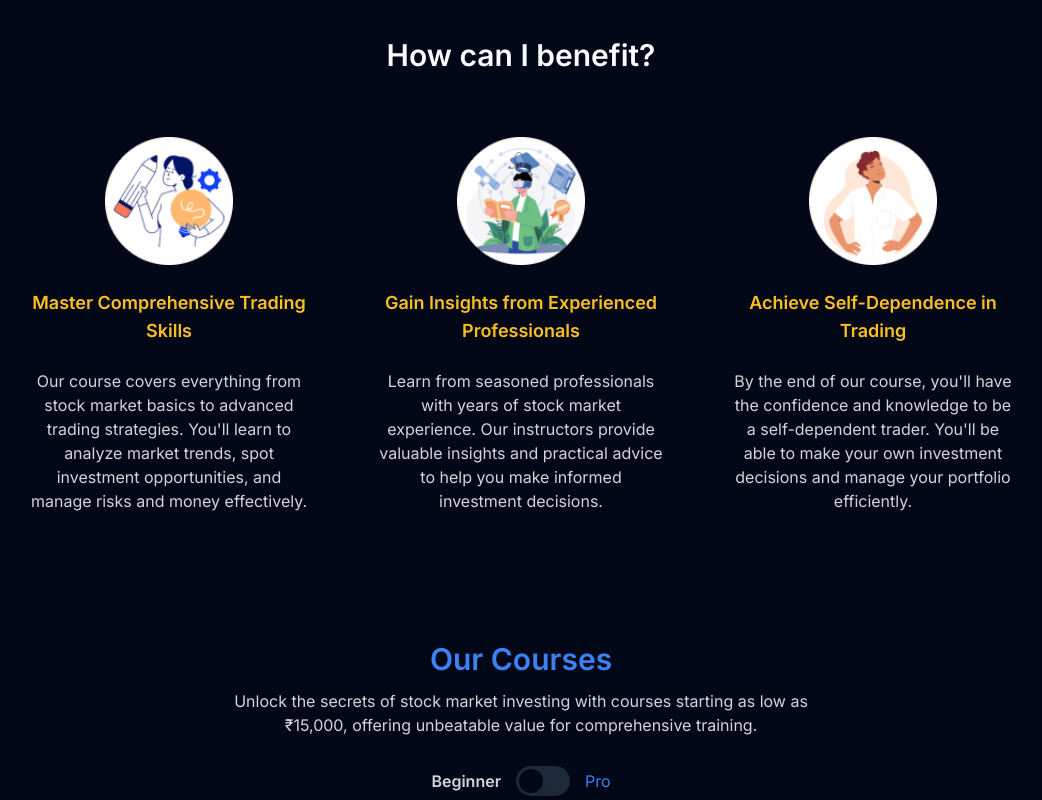
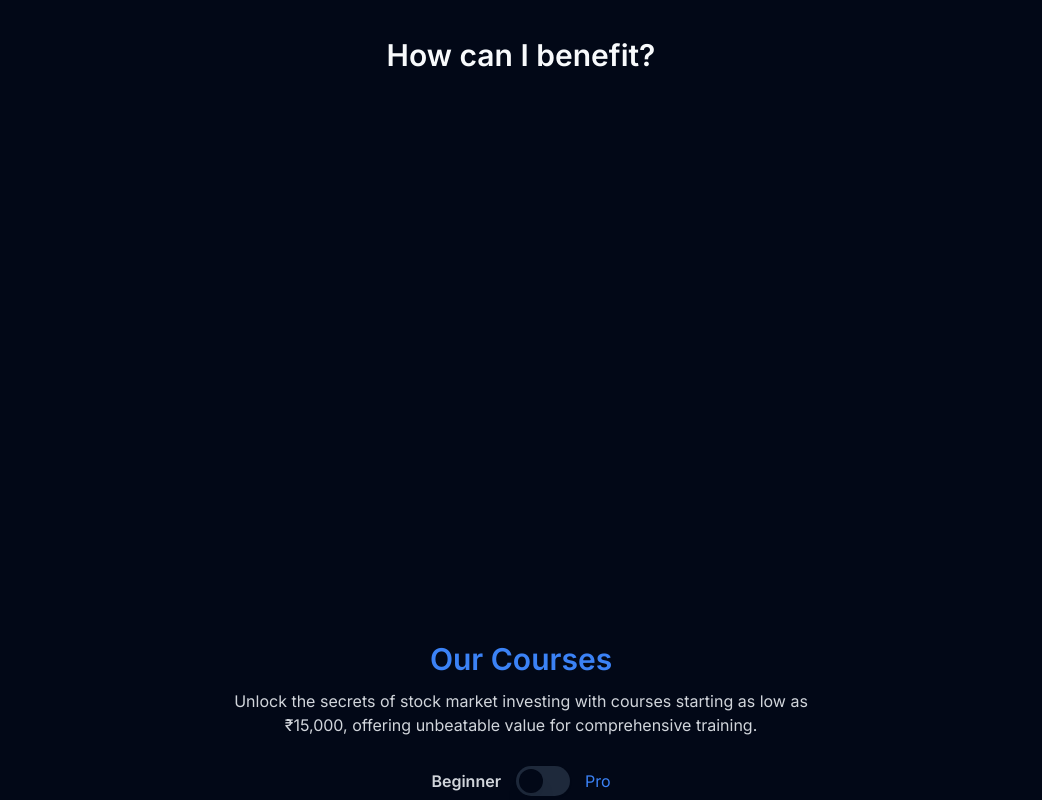
Before and after one commit to yash91989201/broking_bisons, a Next.js app: page / in a window 1280 px wide. Shown: the part 860-1660 px from the top of the page, without its empty margins (119-1161 px from the left). Built offline with nearby package versions, Linux system fonts and the light colour scheme.

Commit message:
style: add fade in animations for cards

```diff
--- a/src/components/home/benefit-card.tsx
+++ b/src/components/home/benefit-card.tsx
@@ -21,7 +21,7 @@ export default function BenefitCard({
 			ref={ref}
 			className={cn(
 				isIntersecting
-					? "animate-in xl:slide-in-from-top slide-in-from-left xl:slide-in-from-left-0 fade-in-0 duration-700"
+					? "animate-fade-in-left xl:animate-fade-in-down fade-in-0"
 					: "",
 				"flex flex-col gap-6 w-64 lg:w-72 items-center transition-all"
 			)}
--- a/src/components/home/course-card.tsx
+++ b/src/components/home/course-card.tsx
@@ -22,7 +22,7 @@ export default function CourseCard({ course }: { course: CourseType }) {
 			ref={ref}
 			className={cn(
 				isIntersecting
-					? "animate-in xl:slide-in-from-top slide-in-from-left xl:slide-in-from-left-0 fade-in-0"
+					? "animate-fade-in-left xl:animate-fade-in-down fade-in-0"
 					: "",
 				"flex flex-col gap-6 w-80 md:w-96 items-center bg-gray-900 p-6 rounded-xl xl:hover:scale-105 xl:hover:-mt-3 transition-all xl:hover:duration-150 duration-700"
 			)}
--- a/src/components/home/reason-card.tsx
+++ b/src/components/home/reason-card.tsx
@@ -23,7 +23,7 @@ export default function ReasonCard({
 			ref={ref}
 			className={cn(
 				isIntersecting
-					? "animate-in xl:slide-in-from-top slide-in-from-left xl:slide-in-from-left-0 fade-in-0 duration-700"
+					? "animate-fade-in-left xl:animate-fade-in-down fade-in-0"
 					: "",
 				"flex flex-col gap-6 max-w-96 items-center bg-gray-900 p-6 lg:pt-0 rounded-xl xl:hover:scale-105 transition-all"
 			)}
--- a/tailwind.config.ts
+++ b/tailwind.config.ts
@@ -67,10 +67,36 @@ const config = {
           from: { height: "var(--radix-accordion-content-height)" },
           to: { height: "0" },
         },
+        'fade-in-up': {
+          '0%': {
+            opacity: '0',
+            transform: 'translateY(36px)',
+          },
+          '100%': {
+            opacity: '1',
+            transform: 'translateY(0)',
+          },
+        },
+        'fade-in-down': {
+          '0%': { opacity: '0', transform: 'translateY(-20px)' },
+          '100%': { opacity: '1', transform: 'translateY(0)' },
+        },
+        'fade-in-right': {
+          '0%': { opacity: '0', transform: 'translateX(20px)' },
+          '100%': { opacity: '1', transform: 'translateX(0)' },
+        },
+        'fade-in-left': {
+          '0%': { opacity: '0', transform: 'translateX(-20px)' },
+          '100%': { opacity: '1', transform: 'translateX(0)' },
+        },
       },
       animation: {
         "accordion-down": "accordion-down 0.2s ease-out",
         "accordion-up": "accordion-up 0.2s ease-out",
+        'fade-in-up': 'fade-in-up 0.7s ease-out forwards',
+        'fade-in-down': 'fade-in-down 0.7s ease-out forwards',
+        'fade-in-right': 'fade-in-right 0.7s ease-out forwards',
+        'fade-in-left': 'fade-in-left 0.7s ease-out forwards',
       },
     },
   },
```
